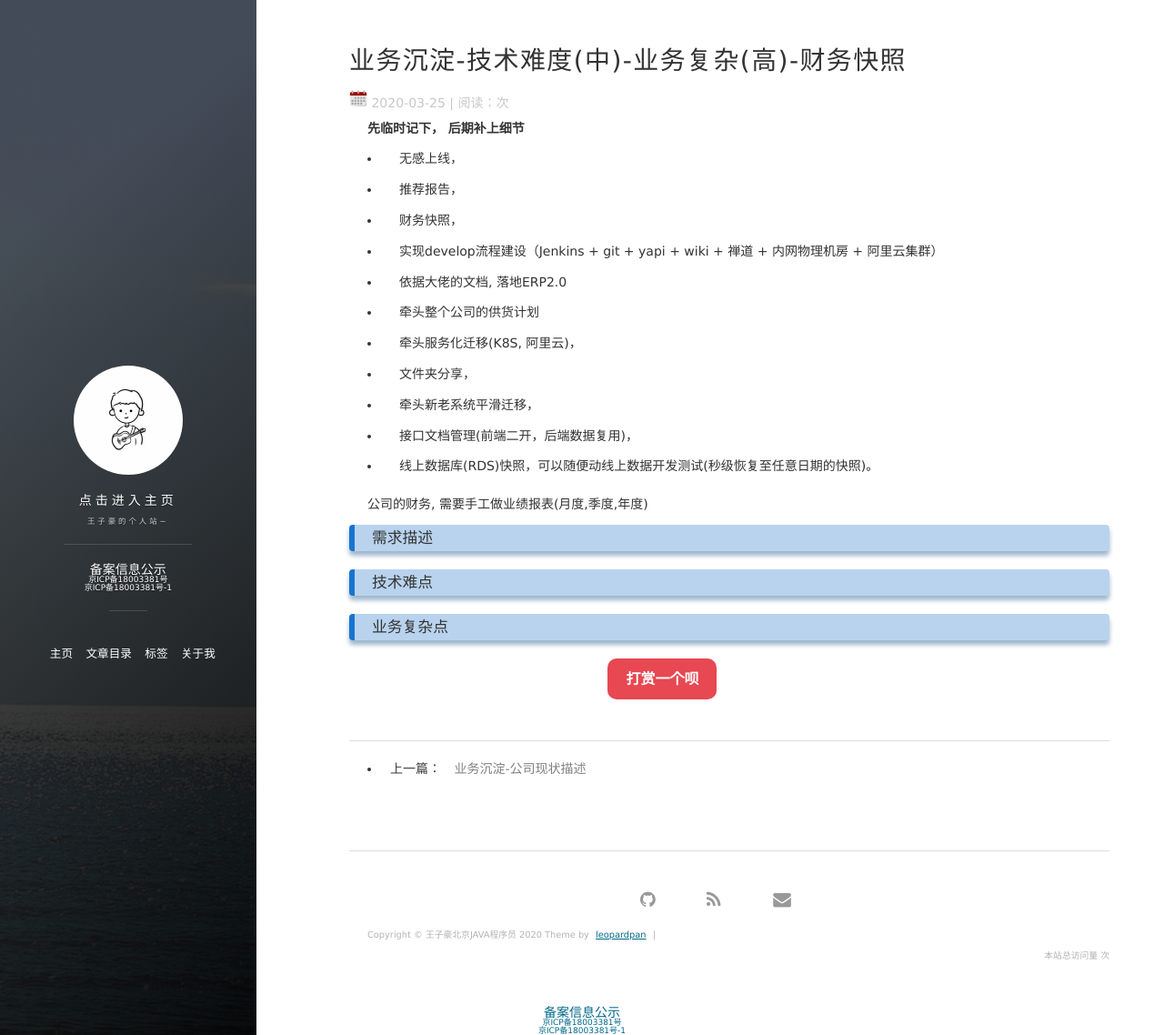
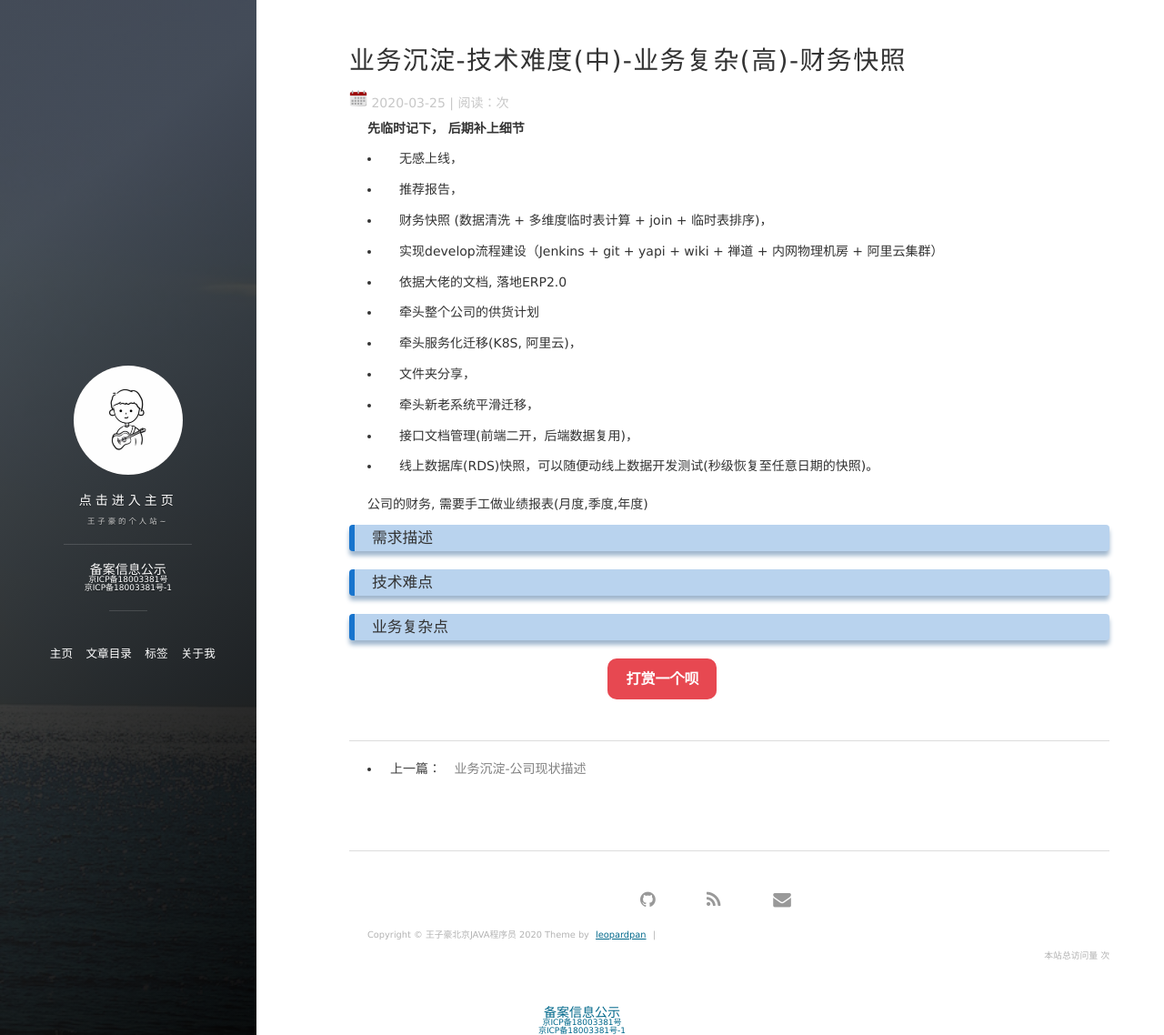
Before and after one commit to wangzihaogithub/wangzihaogithub, a Jekyll site: the page built from _posts/2020-03-25-业务沉淀-技术难度(中)-业务复杂(高)-财务快照.markdown, in a window 1280 px wide and 1138 px high. Shown: the whole window at 91% size. Built offline with Jekyll 4.4.1, drawn with Linux system fonts in a browser that asks for light colours; comment, search, counter and statistics services are not loaded.

Commit message:
业务沉淀

```diff
--- a/_posts/2020-03-25-业务沉淀-技术难度(中)-业务复杂(高)-财务快照.markdown
+++ b/_posts/2020-03-25-业务沉淀-技术难度(中)-业务复杂(高)-财务快照.markdown
@@ -10,7 +10,7 @@ tags: 业务沉淀
 
 - 推荐报告，
 
-- 财务快照，
+- 财务快照 (数据清洗 + 多维度临时表计算 + join + 临时表排序)，
 
 - 实现develop流程建设（Jenkins + git + yapi + wiki + 禅道 + 内网物理机房 + 阿里云集群）
 
```
